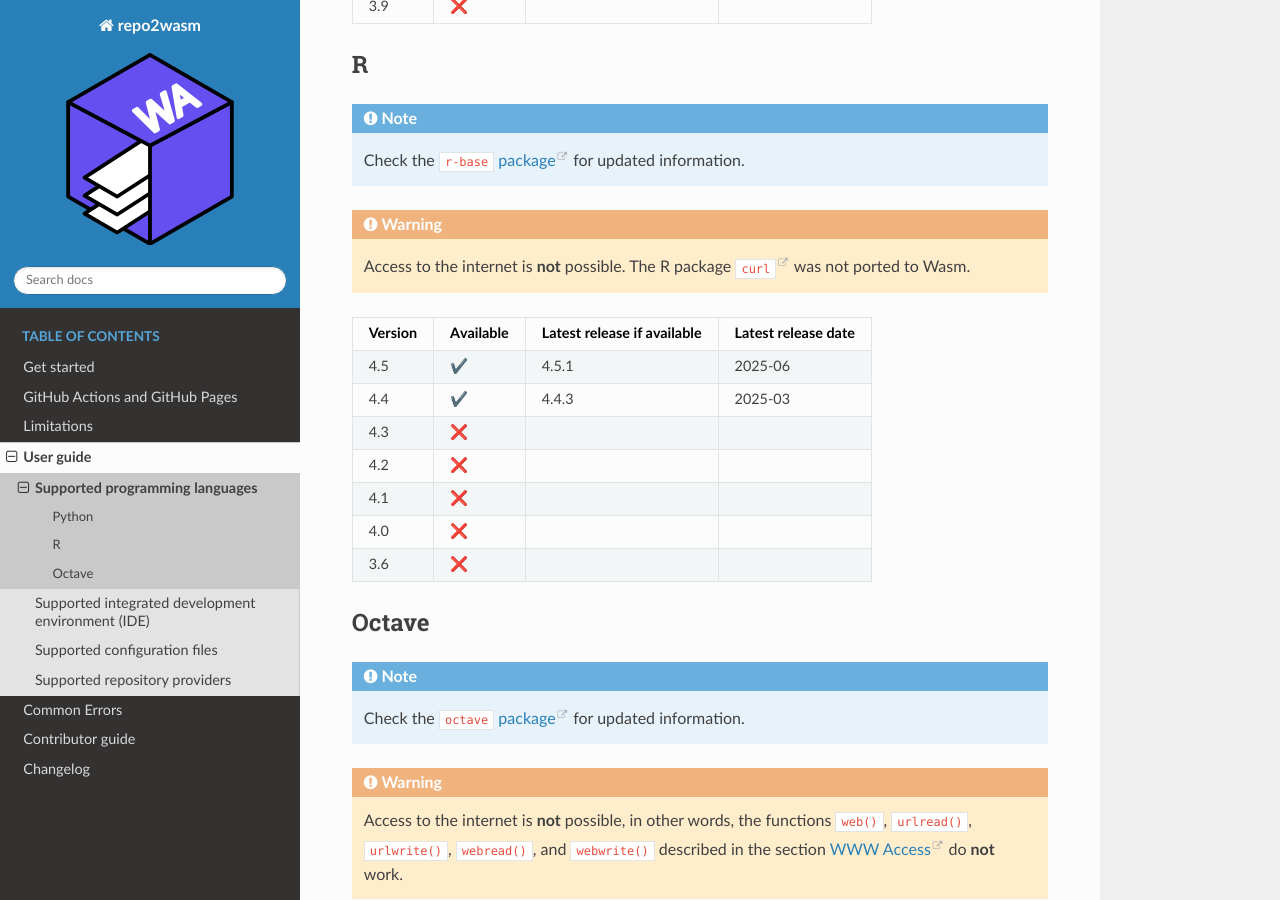
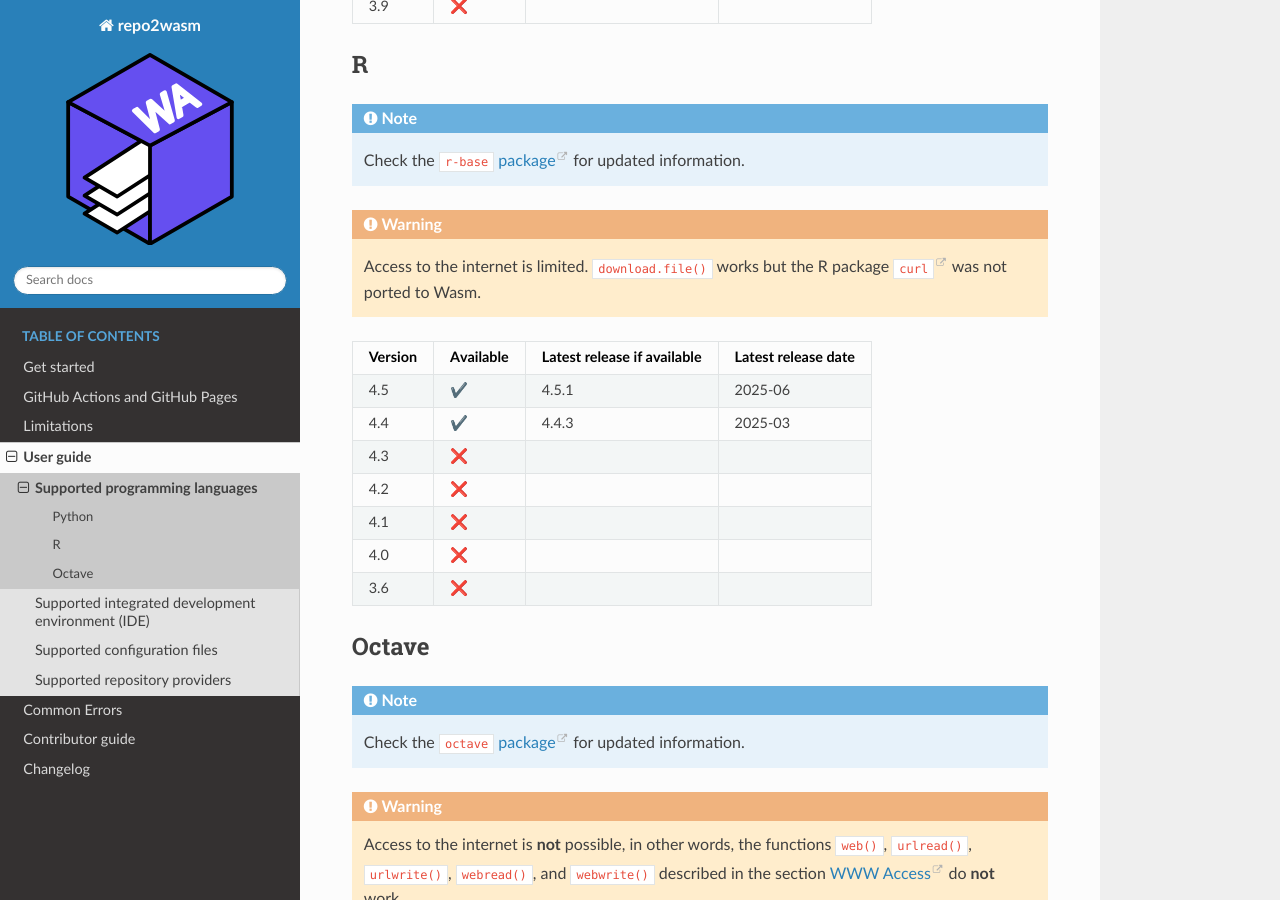
Before and after one commit to repo2wasm/repo2wasm-py, a Sphinx documentation site: the page built from docs/source/user-guide/supported-programming-languages.md, in a window 1280 px wide and 900 px high, scrolled down 785 px. Built offline with Sphinx 7.4.7 and the Read the Docs theme 3.1.0, drawn with Linux system fonts in a browser that asks for light colours.

Commit message:
Update warning about internet access for R

````diff
--- a/docs/source/user-guide/supported-programming-languages.md
+++ b/docs/source/user-guide/supported-programming-languages.md
@@ -30,7 +30,7 @@ Check the [`r-base` package](https://prefix.dev/channels/emscripten-forge-dev/pa
 ```
 
 ```{warning}
-Access to the internet is **not** possible. The R package [`curl`](https://cran.r-project.org/web/packages/curl/index.html) was not ported to Wasm.
+Access to the internet is limited. `download.file()` works but the R package [`curl`](https://cran.r-project.org/web/packages/curl/index.html) was not ported to Wasm.
 ```
 
 | Version | Available | Latest release if available | Latest release date |
````
